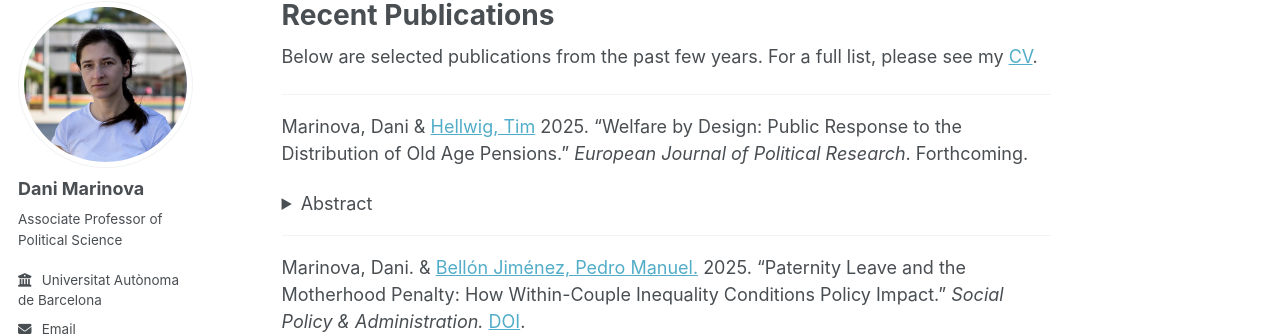
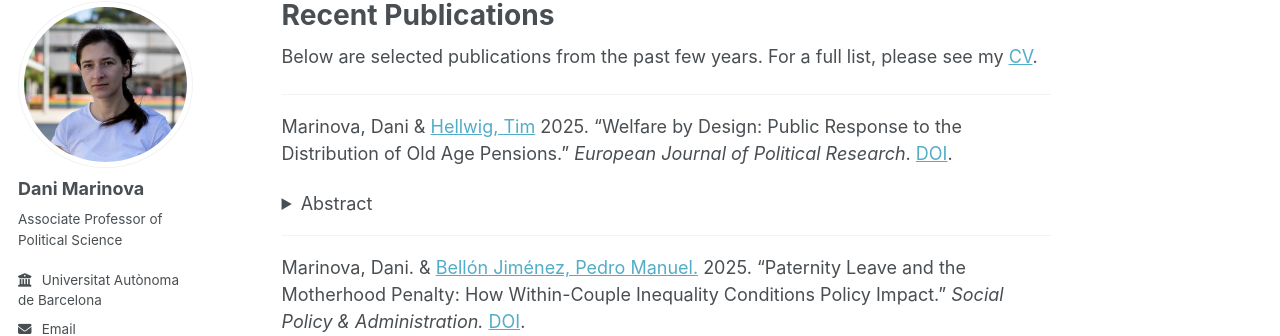
Before and after one commit to danimarinova/web, a Jekyll site: the page built from _pages/publications.md, in a window 1280 px wide and 900 px high. Shown: the part 98-434 px from the top of the window. Built offline with Jekyll 4.4.1, drawn with Linux system fonts in a browser that asks for light colours; some web fonts are replaced; a script that is not in the unit is left out.

Commit message:
Update publications.md

```diff
--- a/_pages/publications.md
+++ b/_pages/publications.md
@@ -9,7 +9,7 @@ Below are selected publications from the past few years. For a full list, please
 
 ---
 
-Marinova, Dani & [Hellwig, Tim](https://sites.google.com/view/thellwig/home) 2025. “Welfare by Design: Public Response to the Distribution of Old Age Pensions.” *European Journal of Political Research*. Forthcoming.
+Marinova, Dani & [Hellwig, Tim](https://sites.google.com/view/thellwig/home) 2025. “Welfare by Design: Public Response to the Distribution of Old Age Pensions.” *European Journal of Political Research*. [DOI](https://doi.org/10.1017/S147567652610067X).
 
 <details>
 <summary>Abstract</summary>
```
